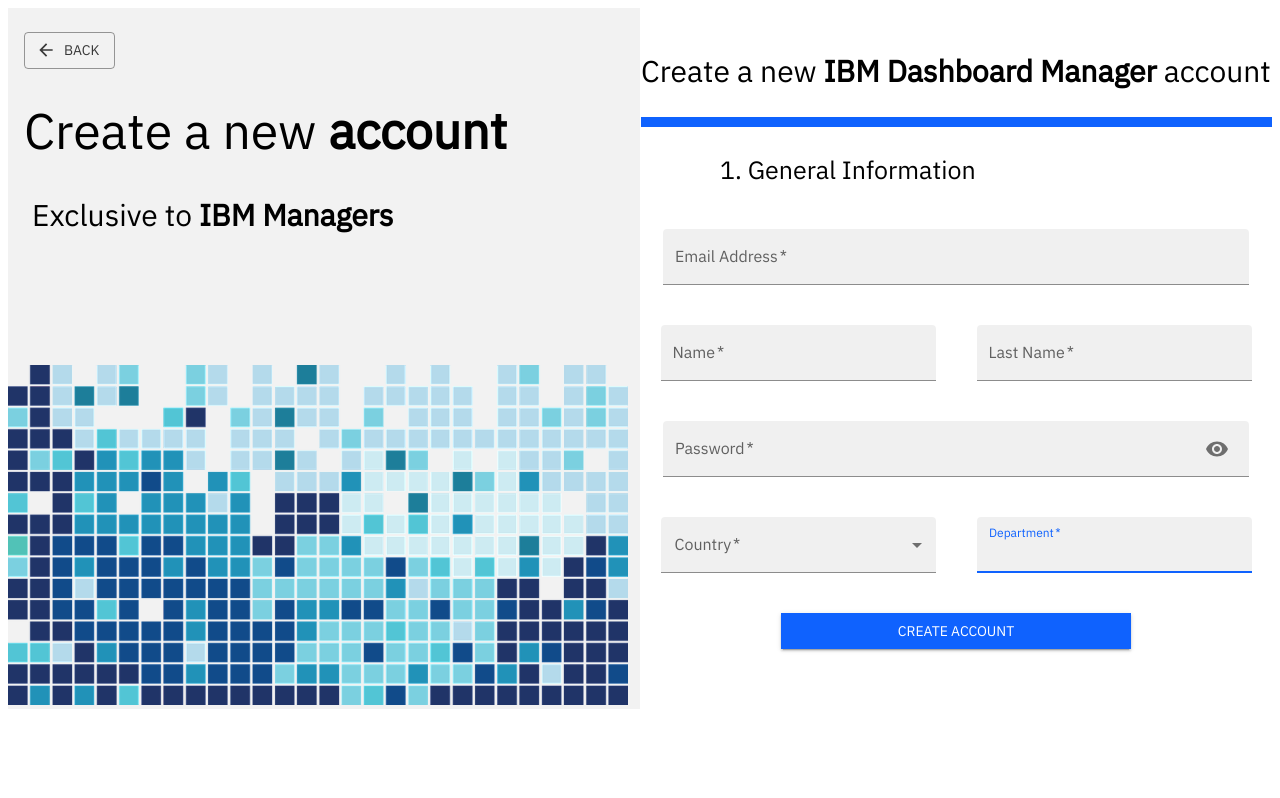
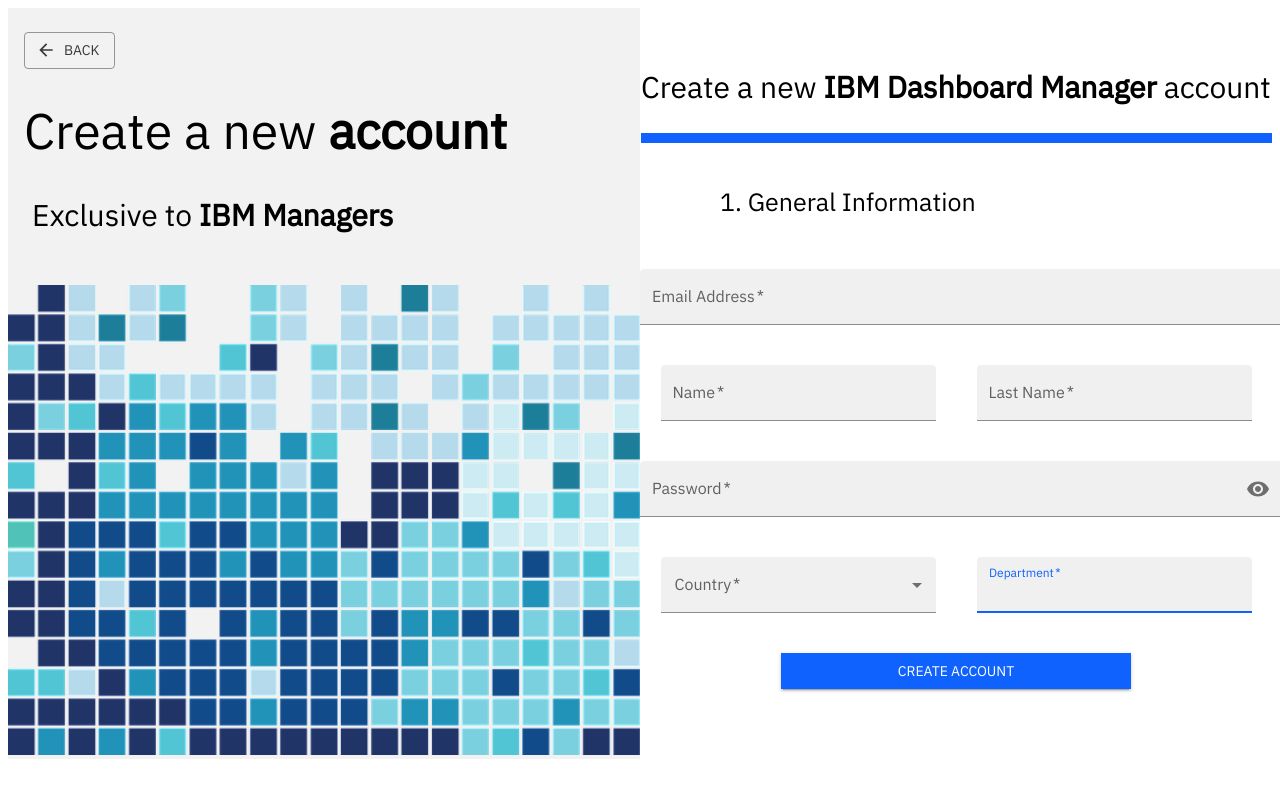
Before and after one commit to Hector-rob/Software_planning16, a React (Create React App) app in the folder ibmfront/: page /register in a window 1280 px wide. Built offline with nearby package versions, Linux system fonts and the light colour scheme.

Commit message:
Modified Register layout

```diff
--- a/ibmfront/src/Components/Register.js
+++ b/ibmfront/src/Components/Register.js
@@ -38,18 +38,18 @@
                     Back
                 </Button>
                 <Typography fontSize={50} sx={{ mt: 3, ml: 2 }}>Create a new <Box fontWeight={800} display='inline'>account</Box></Typography>
-                <Typography fontSize={30} sx={{ mt: 3, ml: 3, mb: 16}}>Exclusive to <Box fontWeight={800} display='inline'>IBM Managers</Box></Typography>
-                <img style={{ width: 620, height: 340}} src="./Assets/images/pixelBG.webp" alt="Art"></img>
+                <Typography fontSize={30} sx={{ mt: 3, ml: 3, mb: 6}}>Exclusive to <Box fontWeight={800} display='inline'>IBM Managers</Box></Typography>
+                <img style={{height: 470}} src="./Assets/images/pixelBG.webp" alt="Art"></img>
             </Grid>
             <Grid item xs={6} sx={{ bgcolor: "white", mt: 5 }} textAlign={"center"}>
-                <Typography fontSize={30} sx={{ mt: 0 }}>Create a new <Box fontWeight={800} display='inline'>IBM Dashboard Manager</Box> account</Typography>
+                <Typography fontSize={30} sx={{ mt: 2 }}>Create a new <Box fontWeight={800} display='inline'>IBM Dashboard Manager</Box> account</Typography>
                 <Box margin="auto" display="flex" sx={{ height: 10, width: 631, backgroundColor: "#0F62FE", mt: 3 }}></Box>
-                <Typography fontSize={25} sx={{ mt: 3, ml: 10 }} textAlign={"left"}>1. General Information</Typography>
+                <Typography fontSize={25} sx={{ mt: 5, ml: 10 }} textAlign={"left"}>1. General Information</Typography>
                 <Box component="registerForm" noValidate>
-                    <Grid container sx={{ mt: 3 }} rowSpacing={2}>
+                    <Grid container sx={{ mt: 4 }} rowSpacing={2}>
                         <Grid item xs={12}>
                             <TextField
-                                sx={{ width: 586 }}
+                                sx={{ width: 650 }}
                                 variant="filled"
                                 required
                                 id="email"
@@ -82,7 +82,7 @@
                         </Grid>
                         <Grid item xs={12} sx={{ mt: 3 }}>
                             <TextField
-                                sx={{ width: 586 }}
+                                sx={{ width: 650 }}
                                 variant="filled"
                                 required
                                 name="password"
```
